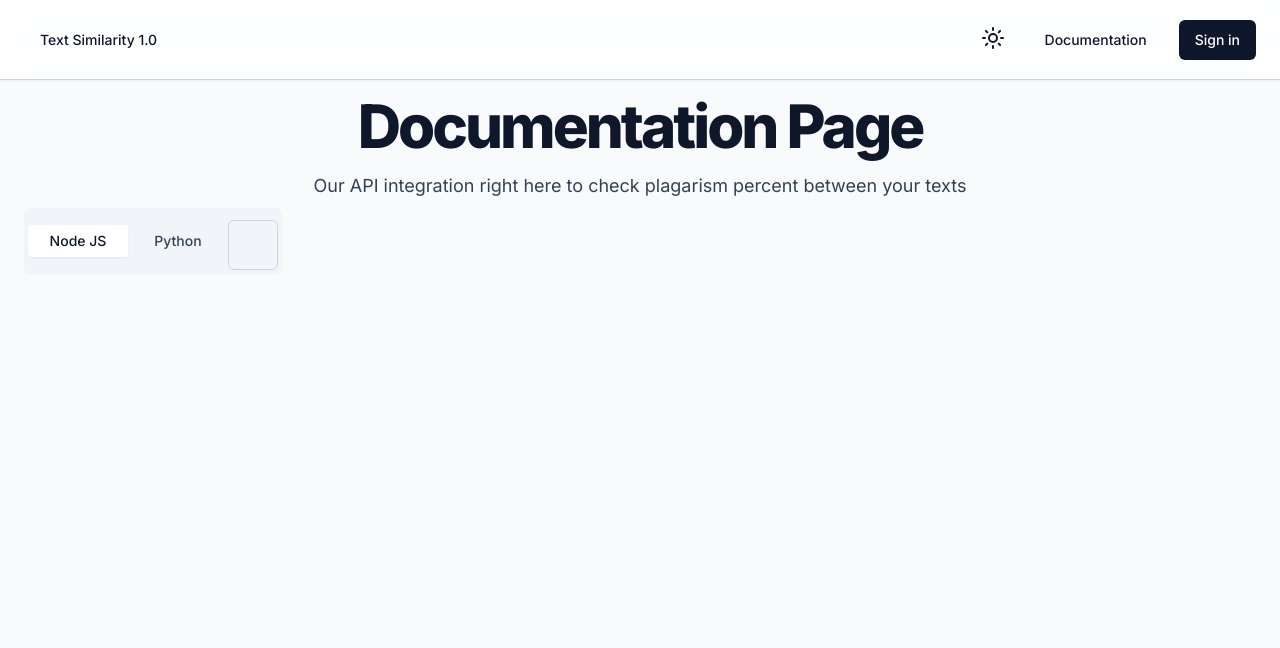
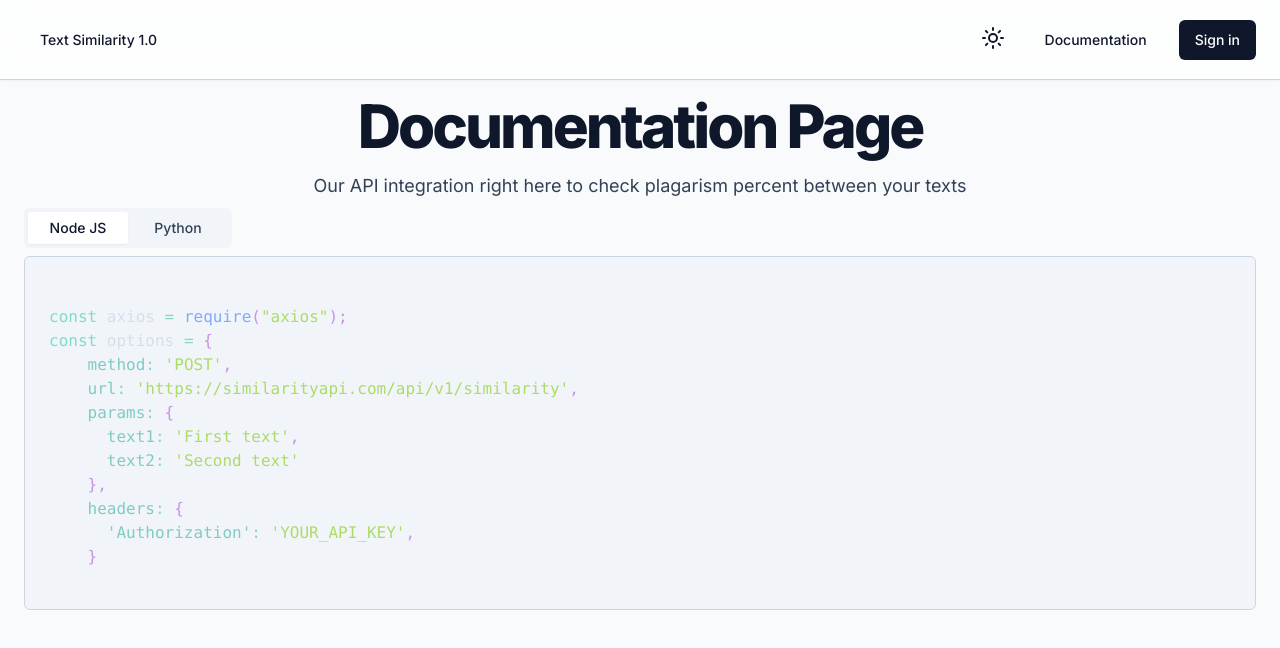
Before and after one commit to 0xKaizendev/similarity-api, a Next.js app: page /documentation in a window 1280 px wide. Shown: the top 648 px of the page. Built offline with nearby package versions, Linux system fonts and the light colour scheme; no server answers.

Commit message:
feat: documentation-code nodejs and python & code tabs finalization

```diff
--- a/src/components/DocumentationTabs.tsx
+++ b/src/components/DocumentationTabs.tsx
@@ -2,6 +2,8 @@
 import { FC } from "react";
 import { Tabs, TabsList, TabsTrigger, TabsContent } from "@/ui/Tabs";
 import SimpleBar from 'simplebar-react'
+import  Code  from "@/components/Code";
+import { nodejs, python } from "@/helpers/documentation-code";
 interface DocumentationProps {
 
 }
@@ -16,15 +18,18 @@ const DocumentationTabs: FC<DocumentationProps> = () => {
                 <TabsTrigger value="python">
                     Python
                 </TabsTrigger>
+            </TabsList>
 
                 <TabsContent value='nodejs'>
                     {/*<SimpleBar></SimpleBar>*/}
+
+                    <Code language="javascript" code={nodejs} animated={true} animationDelay={200} show />
                 </TabsContent>
 
                 <TabsContent value='python'>
+                    <Code language="python" code={python} animated={true} animationDelay={150} show/>
+                </TabsContent>
 
-                </TabsContent>
-            </TabsList>
         </Tabs>
      );
 }
--- /dev/null
+++ b/src/helpers/documentation-code.ts
@@ -0,0 +1,42 @@
+export const nodejs = `
+const axios = require("axios");
+const options = {
+    method: 'POST',
+    url: 'https://similarityapi.com/api/v1/similarity',
+    params: {
+      text1: 'First text',
+      text2: 'Second text'
+    },
+    headers: {
+      'Authorization': 'YOUR_API_KEY',
+    }
+  };
+
+axios.request(options).then(function (response) {
+    console.log(response.data);
+}).catch(function (error) {
+    console.error(error);
+});
+`
+
+
+export const python= `
+import requests
+url = 'https://similarityapi.com/api/v1/similarity'
+api_key = 'YOUR_API_KEY'
+text1 = 'First text'
+text2 = 'Second text'
+headers = {
+    'Authorization': api_key
+}
+payload = {
+    'text1': text1,
+    'text2': text2
+}
+response = requests.post(url, headers=headers, json=payload)
+if response.status_code == 200:
+    data = response.json()
+    print(data)
+else:
+    print(f'Request failed with status code {response.status_code}')
+`
```
